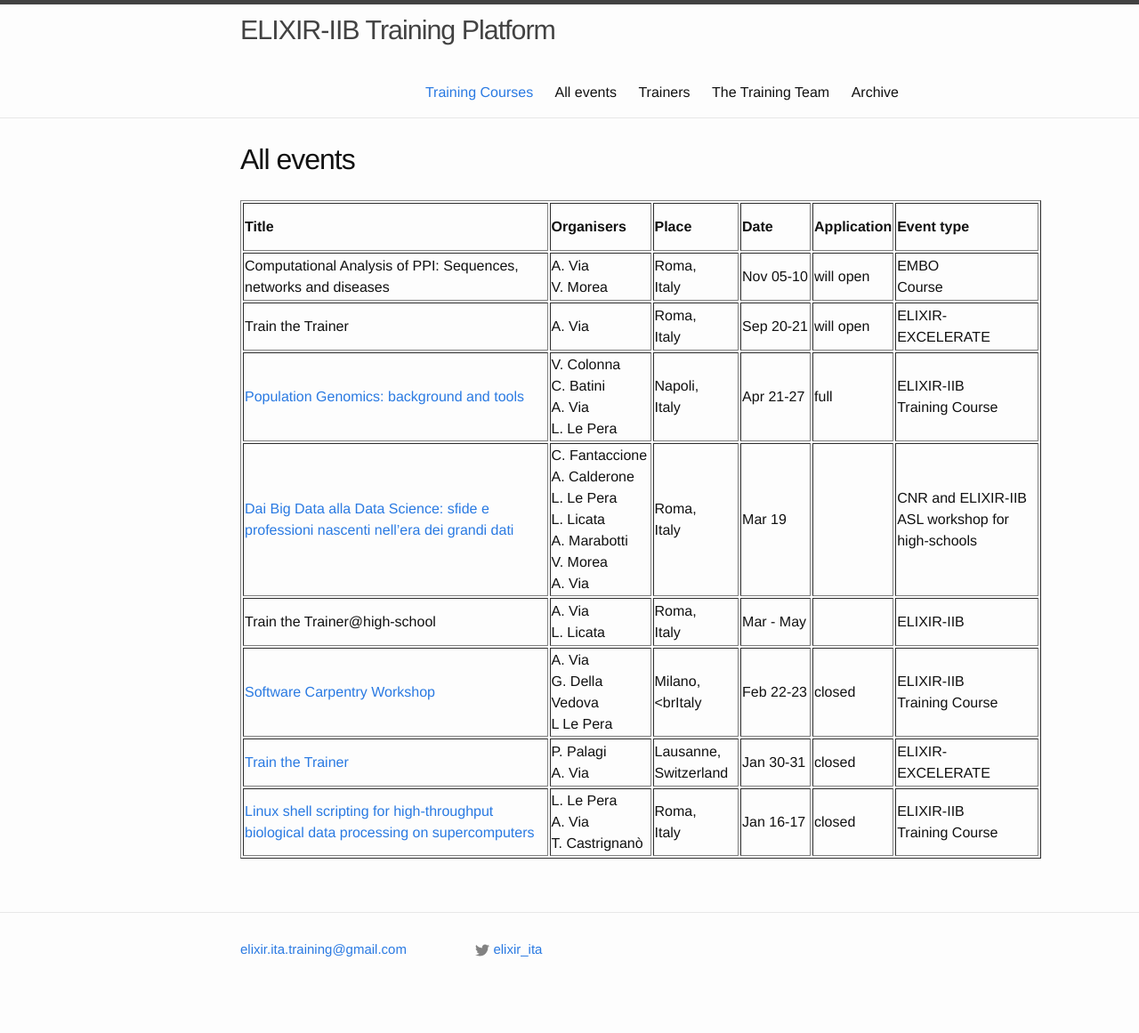
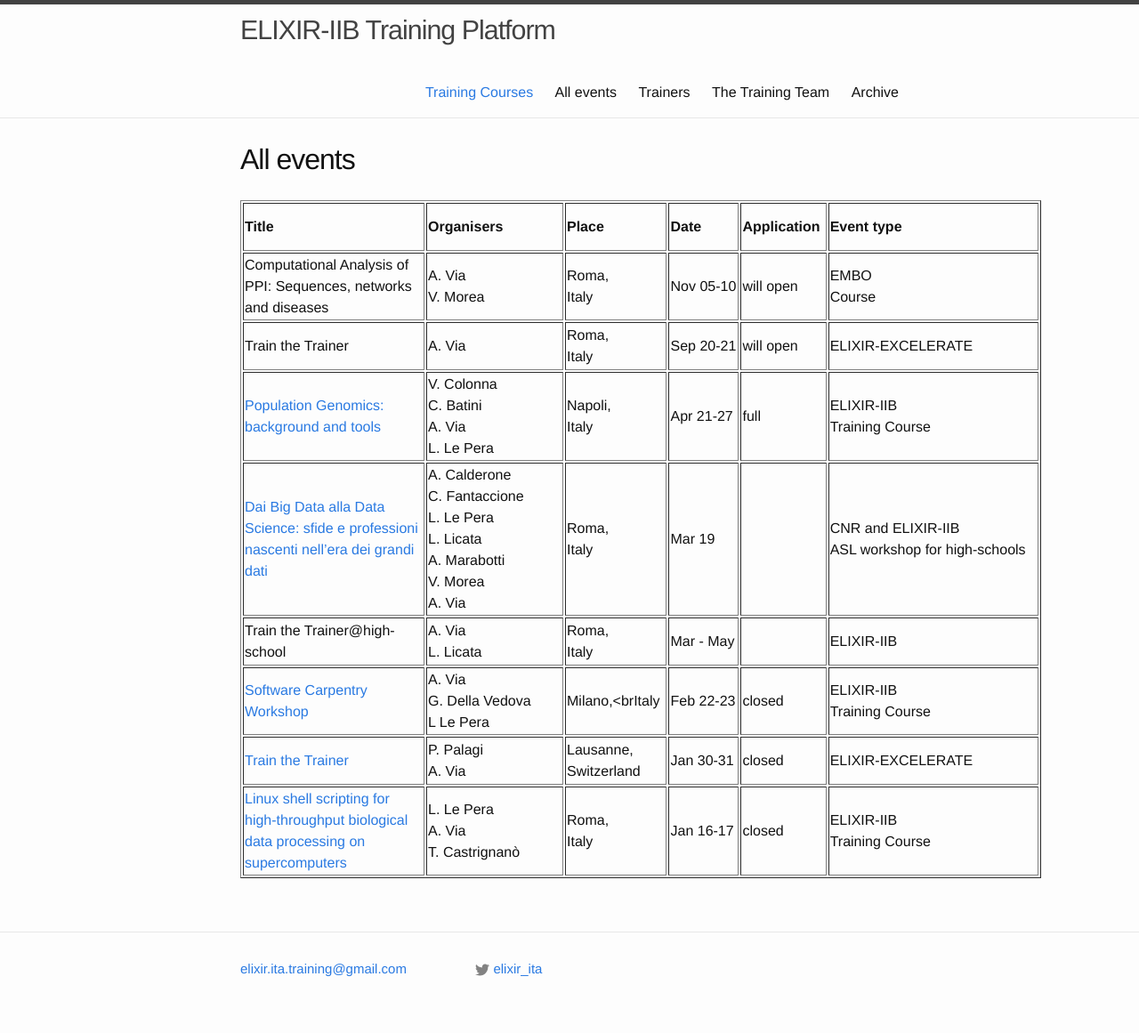
Before and after one commit to ELIXIR-IIB-training/website, a Jekyll site: the page built from _pages/01-all_events.md, in a window 1280 px wide. Shown: the whole page at 89% size. Built offline with Jekyll 4.4.1, drawn with Linux system fonts in a browser that asks for light colours; before the commit the page ends 1139 px from its top, so only the background shows below that.

Commit message:
Update all events

```diff
--- a/_pages/01-all_events.md
+++ b/_pages/01-all_events.md
@@ -6,8 +6,8 @@ permalink: /all_events/
 
 <table border="1" width="900">
 <tr>
-   <td height="50"><b>Title</b></td>
-   <td height="50" width="110"><b>Organisers</b></td>
+   <td height="50" width="200"><b>Title</b></td>
+   <td height="50" width="150"><b>Organisers</b></td>
    <td height="50"><b>Place</b></td>
    <td height="50" width="75"><b>Date</b></td>
    <td height="50"><b>Application</b></td>
@@ -15,7 +15,7 @@ permalink: /all_events/
    </tr>
 <tr>
    <td height="50">Computational Analysis of PPI: Sequences, networks and diseases</td>
-   <td height="50" width="110">A. Via<br>V. Morea</td>
+   <td height="50" width="150">A. Via<br>V. Morea</td>
    <td height="50">Roma,<br>Italy</td>
    <td height="50" width="75">Nov 05-10</td>
    <td height="50">will open</td>
@@ -23,7 +23,7 @@ permalink: /all_events/
 </tr>
 <tr>
    <td height="50">Train the Trainer</td>
-   <td height="50" width="110">A. Via</td>
+   <td height="50" width="150">A. Via</td>
    <td height="50">Roma,<br>Italy</td>
    <td height="50" width="75">Sep 20-21</td>
    <td height="50">will open</td>
@@ -31,7 +31,7 @@ permalink: /all_events/
 </tr>
 <!-- <tr>
    <td height="50">Exploiting Docker for reproducibility in bioinformatics analysis</td>
-   <td height="50" width="110"></td>
+   <td height="50" width="150"></td>
    <td height="50">Torino,<br>Italy</td>
    <td height="50" width="75">Jun 25-26</td>
    <td height="50">will open</td>
@@ -40,7 +40,7 @@ permalink: /all_events/
 -->
 <tr>
    <td height="50"><a href="https://elixir-iib-training.github.io/website/2018/04/21/PopGen-Napoli.html">Population Genomics: background and tools</a></td>
-   <td height="50" width="110">V. Colonna<br>C. Batini<br>A. Via<br>L. Le Pera</td>
+   <td height="50" width="150">V. Colonna<br>C. Batini<br>A. Via<br>L. Le Pera</td>
    <td height="50">Napoli,<br>Italy</td>
    <td height="50" width="75">Apr 21-27</td>
    <td height="50">full</td>
@@ -49,7 +49,7 @@ permalink: /all_events/
 <tr>
    <td height="50"><a href="https://elixir-iib-training.github.io/website/docs/Workshop-CNR-Righi_Roma2018.html">Dai Big Data alla Data Science: sfide e professioni nascenti nell’era dei grandi dati</a>
 </td>
-   <td height="50" width="110">C. Fantaccione<br>A. Calderone<br>L. Le Pera<br>L. Licata<br>A. Marabotti<br>V. Morea<br>A. Via
+   <td height="50" width="150">A. Calderone<br>C. Fantaccione<br>L. Le Pera<br>L. Licata<br>A. Marabotti<br>V. Morea<br>A. Via
 </td>
    <td height="50">Roma,<br>Italy</td>
    <td height="50" width="75">Mar 19</td>
@@ -58,7 +58,7 @@ permalink: /all_events/
 </tr>
 <tr>
    <td height="50">Train the Trainer@high-school</td>
-   <td height="50" width="110">A. Via<br>L. Licata</td>
+   <td height="50" width="150">A. Via<br>L. Licata</td>
    <td height="50">Roma,<br>Italy</td>
    <td height="50" width="75">Mar - May</td>
    <td height="50"></td>
@@ -66,7 +66,7 @@ permalink: /all_events/
 </tr>
 <tr>
    <td height="50"><a href="https://elixir-iib-training.github.io/2018-02-22-milan/">Software Carpentry Workshop</a></td>
-   <td height="50" width="110">A. Via<br>G. Della Vedova<br>L Le Pera</td>
+   <td height="50" width="150">A. Via<br>G. Della Vedova<br>L Le Pera</td>
    <td height="50">Milano,<brItaly</td>
    <td height="50" width="75">Feb 22-23</td>
    <td height="50">closed</td>
@@ -74,7 +74,7 @@ permalink: /all_events/
 </tr>
 <tr>
    <td height="50"><a href="https://elixir-iib-training.github.io/website/2018/01/30/train-the-trainer-lausanne.html">Train the Trainer</a></td>
-   <td height="50" width="110">P. Palagi<br>A. Via</td>
+   <td height="50" width="150">P. Palagi<br>A. Via</td>
    <td height="50">Lausanne,<br>Switzerland</td>
    <td height="50" width="75">Jan 30-31</td>
    <td height="50">closed</td>
@@ -82,7 +82,7 @@ permalink: /all_events/
 </tr>
 <tr>
    <td height="50"><a href="https://elixir-iib-training.github.io/website/2018/01/16/Linux-Shell-Roma.html">Linux shell scripting for high-throughput biological data processing on supercomputers</a></td>
-   <td height="50" width="110">L. Le Pera<br>A. Via<br>T. Castrignanò</td>
+   <td height="50" width="150">L. Le Pera<br>A. Via<br>T. Castrignanò</td>
    <td height="50">Roma,<br>Italy</td>
    <td height="50" width="75">Jan 16-17</td>
    <td height="50">closed</td>
```
